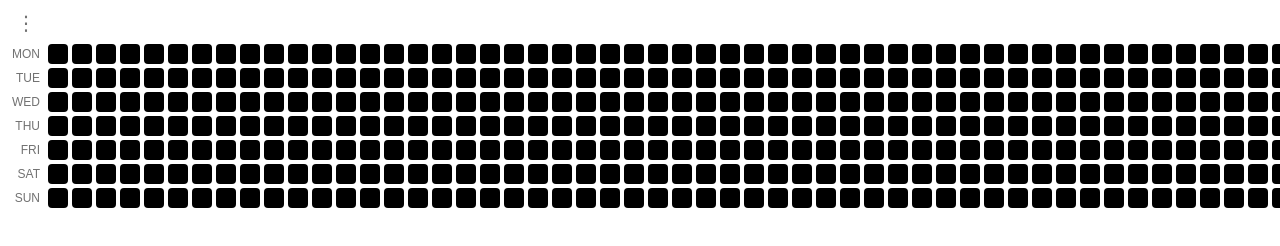
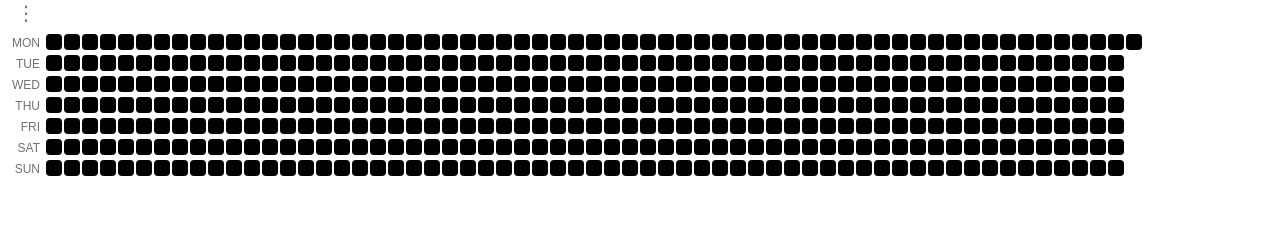
Before and after one commit to saintricchi/heatmap-tracker, a plain HTML site: page index.html in a window 1280 px wide. Drawn offline with Linux system fonts and the light colour scheme.

Commit message:
index.html

```diff
--- a/index.html
+++ b/index.html
@@ -3,7 +3,7 @@
 <html lang="en">
 <head>
 <meta charset="UTF-8">
-<title>Adaptive Heatmap Tracker</title>
+<title>Clean Notion Heatmap</title>
 <style>
     html, body {
         margin: 0;
@@ -12,32 +12,34 @@
         color: #727272;
         font-family: sans-serif;
         width: 100%;
+        overflow: hidden;
     }
     #container {
         display: flex;
         flex-direction: column;
-        padding: 10px;
-        width: 100%;
-        overflow-x: auto;
+        padding: 0 10px;
+        max-width: 100%;
+        box-sizing: border-box;
     }
     .row {
         display: flex;
         align-items: center;
+        flex-wrap: wrap;
         margin-bottom: 4px;
-        width: fit-content;
     }
     .label {
         width: 30px;
-        margin-right: 8px;
+        margin-right: 6px;
         text-align: right;
         font-size: 12px;
         color: #727272;
         flex-shrink: 0;
     }
     .cell {
-        width: 20px;
-        height: 20px;
-        margin-right: 4px;
+        width: 16px;
+        height: 16px;
+        margin-right: 2px;
+        margin-bottom: 1px;
         background-color: #000;
         border-radius: 4px;
         cursor: pointer;
@@ -103,7 +105,7 @@
 
 <script>
     const cells = document.querySelectorAll('.cell');
-    const saveKey = "heatmap-tracker-adaptive";
+    const saveKey = "heatmap-tracker-clean";
 
     function toggleMenu() {
         const menu = document.getElementById("menu-options");
```
